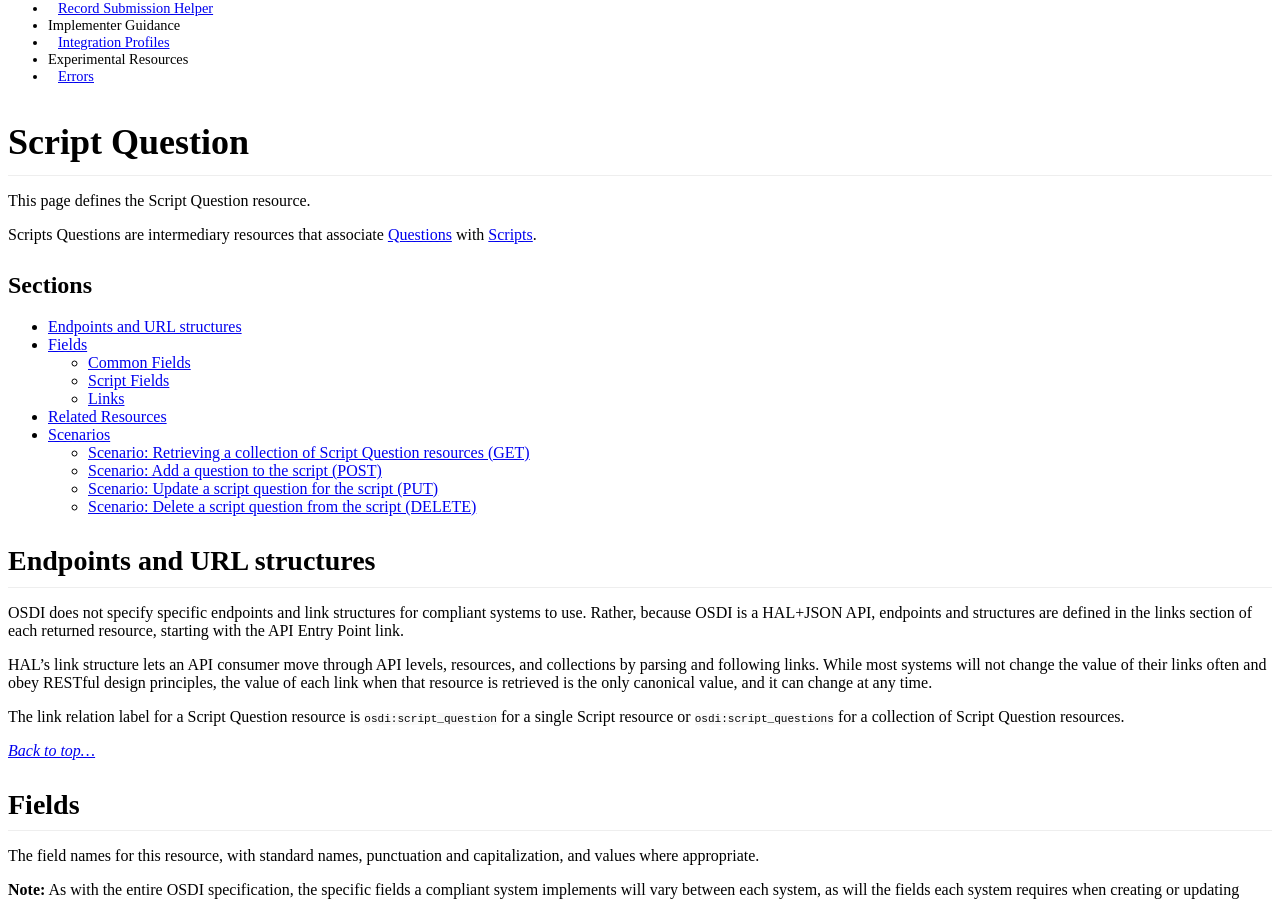
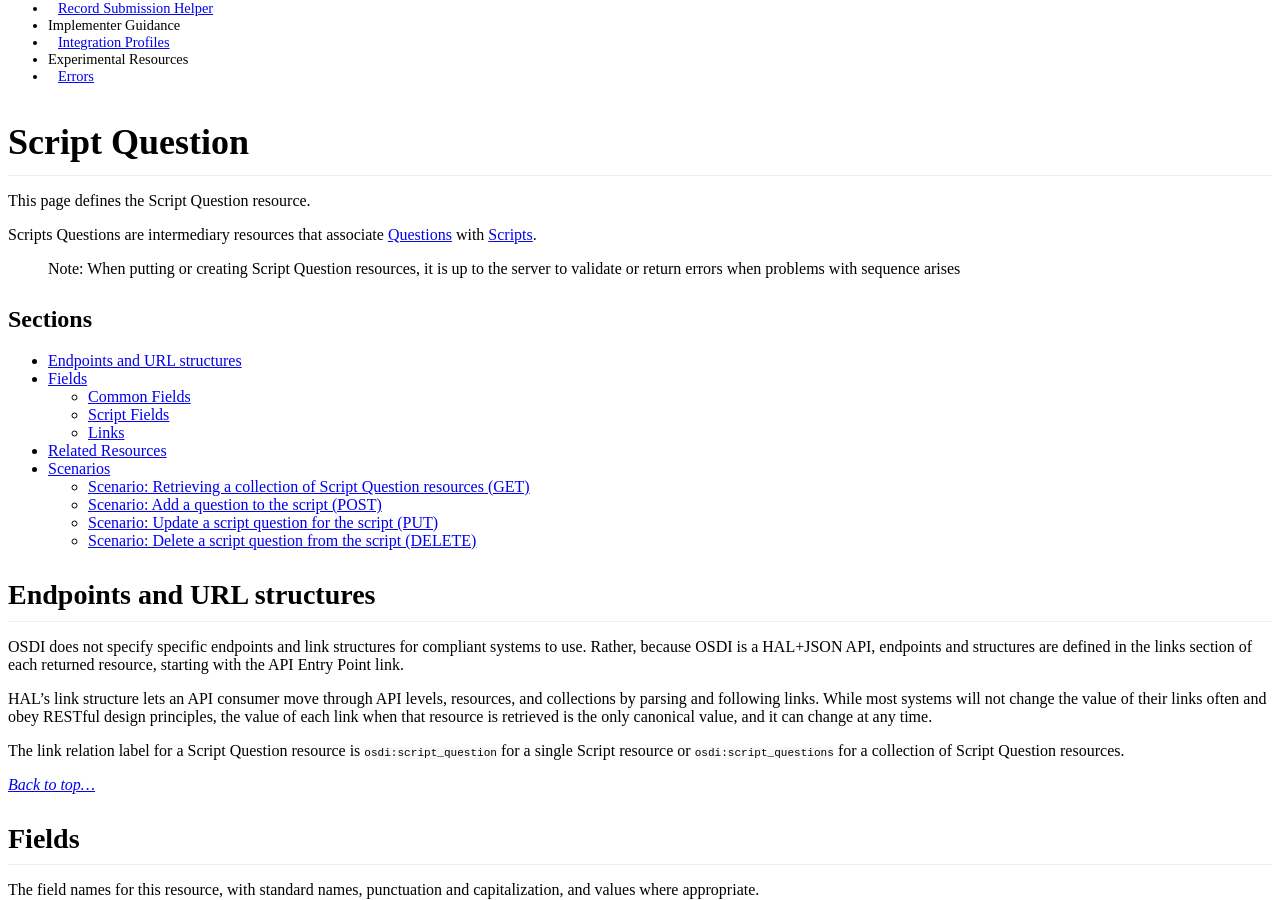
Before and after one commit to opensupporter/osdi-docs, a Jekyll site: the page built from script_questions.md, in a window 1280 px wide and 900 px high, scrolled down 647 px. Built offline with Jekyll 4.4.1, drawn with Linux system fonts in a browser that asks for light colours; a style sheet for code colours, icons or effects is not loaded.

Commit message:
Update per motion amendment on 3/24

```diff
--- a/script_questions.md
+++ b/script_questions.md
@@ -8,6 +8,9 @@ title: Scripts
 This page defines the Script Question resource.
 
 Scripts Questions are intermediary resources that associate [Questions](questions.html) with  [Scripts](scripts.html).
+
+> Note:  When putting or creating Script Question resources, it is up to the server to validate or return errors when problems with sequence arises
+
 
 ### Sections
 
```
